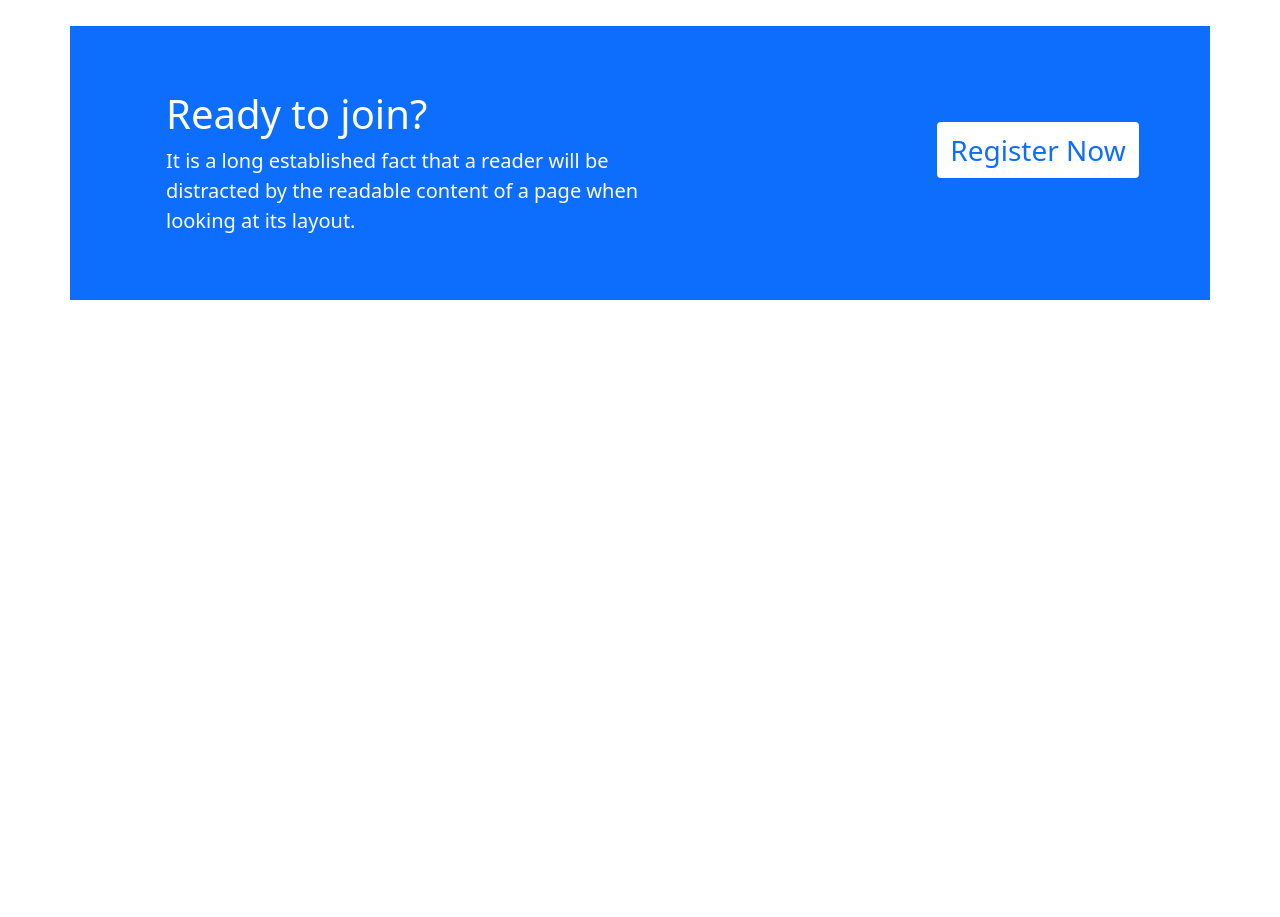
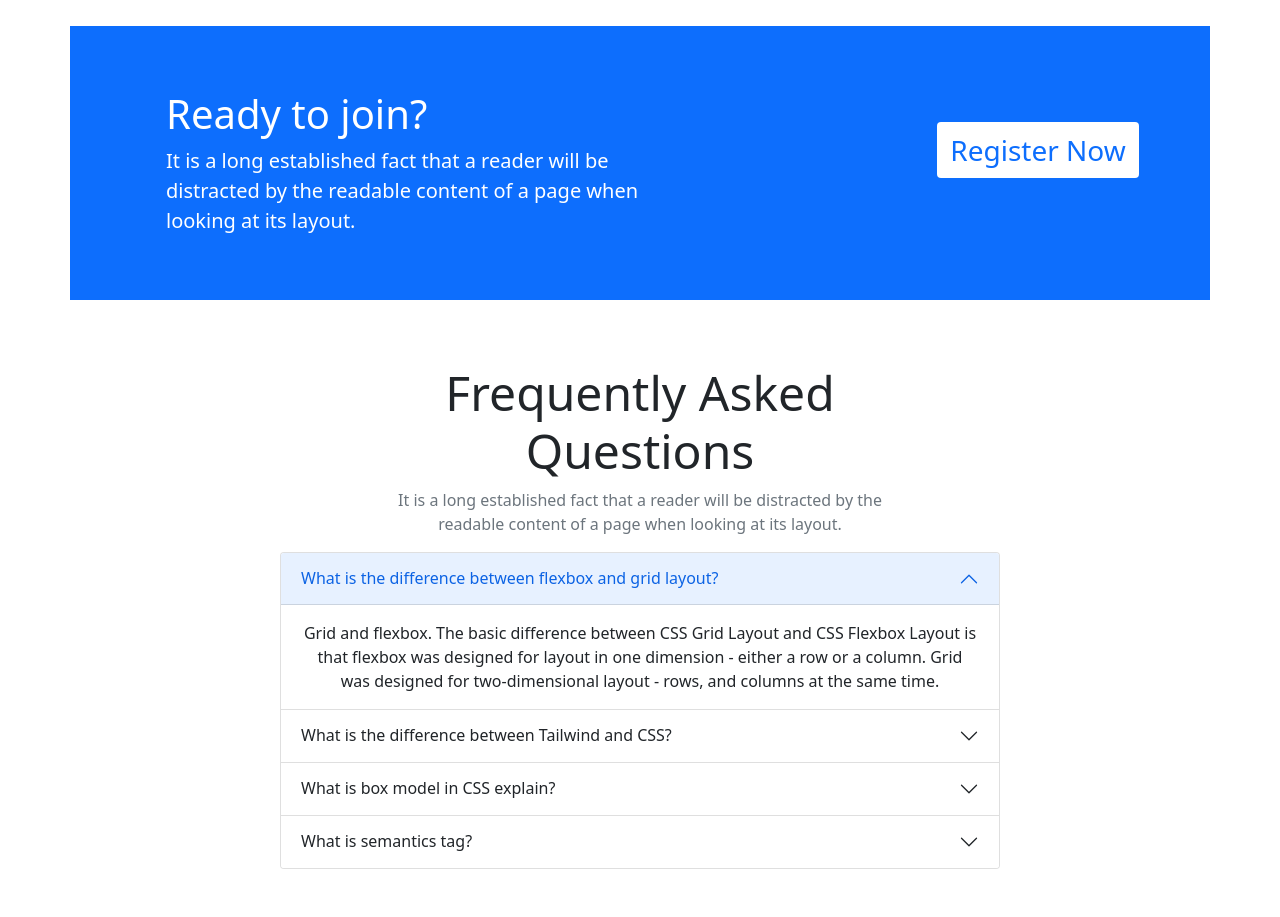
Before and after one commit to gajijakirhussain/assignment-3, a plain HTML site: page index.html in a window 1280 px wide. Shown: the part 2068-2985 px from the top of the page. Before the commit the page ends 2368 px from the top, so only its background shows below. Drawn offline with nearby package versions, Linux system fonts and the light colour scheme.

Commit message:
accordion section added in my project

```diff
--- a/index.html
+++ b/index.html
@@ -247,6 +247,86 @@
                 </div>
             </div>
         </section>
+        <section>
+            <div class="container">
+                <div class="row col-lg-8 col-md-12 col-sm-12 m-auto text-center py-5 mt-3">
+                    <div class="w-75 m-auto">
+                        <h1 class="display-5">Frequently Asked Questions</h1>
+                        <p class="text-secondary">It is a long established fact that a reader will be distracted by the
+                            readable
+                            content of a page when looking at its layout.</p>
+                    </div>
+                    <div class="accordion" id="accordionExample">
+                        <div class="accordion-item">
+                            <h2 class="accordion-header" id="headingOne">
+                                <button class="accordion-button" type="button" data-bs-toggle="collapse"
+                                    data-bs-target="#collapseOne" aria-expanded="true" aria-controls="collapseOne">
+                                    What is the difference between flexbox and grid layout?
+                                </button>
+                            </h2>
+                            <div id="collapseOne" class="accordion-collapse collapse show" aria-labelledby="headingOne"
+                                data-bs-parent="#accordionExample">
+                                <div class="accordion-body">
+                                    Grid and flexbox. The basic difference between CSS Grid Layout and CSS Flexbox
+                                    Layout is that flexbox was designed for layout in one dimension - either a row or a
+                                    column. Grid was designed for two-dimensional layout - rows, and columns at the same
+                                    time.
+                                </div>
+                            </div>
+                        </div>
+                        <div class="accordion-item">
+                            <h2 class="accordion-header" id="headingTwo">
+                                <button class="accordion-button collapsed" type="button" data-bs-toggle="collapse"
+                                    data-bs-target="#collapseTwo" aria-expanded="false" aria-controls="collapseTwo">
+                                    What is the difference between Tailwind and CSS?
+                                </button>
+                            </h2>
+                            <div id="collapseTwo" class="accordion-collapse collapse" aria-labelledby="headingTwo"
+                                data-bs-parent="#accordionExample">
+                                <div class="accordion-body">
+                                    Tailwind CSS is a utility-based framework based on CSS. It provides a catalog of CSS
+                                    classes that makes the process of styling more convenient. Tailwind is not a UI Kit
+                                    like Bootstrap, Foundation, or Bulma. It does not provide ready-made design blocks.
+                                </div>
+                            </div>
+                        </div>
+                        <div class="accordion-item">
+                            <h2 class="accordion-header" id="headingThree">
+                                <button class="accordion-button collapsed" type="button" data-bs-toggle="collapse"
+                                    data-bs-target="#collapseThree" aria-expanded="false" aria-controls="collapseThree">
+                                    What is box model in CSS explain?
+                                </button>
+                            </h2>
+                            <div id="collapseThree" class="accordion-collapse collapse" aria-labelledby="headingThree"
+                                data-bs-parent="#accordionExample">
+                                <div class="accordion-body">
+                                    A box in CSS consists of a content area, which is where any text, images, or other
+                                    HTML elements are displayed. This is optionally surrounded by padding, a border, and
+                                    a margin, on one or more sides. The box model describes how these elements work
+                                    together to create a box as displayed by CSS
+                                </div>
+                            </div>
+                        </div>
+                        <div class="accordion-item">
+                            <h2 class="accordion-header" id="headingThree">
+                                <button class="accordion-button collapsed" type="button" data-bs-toggle="collapse"
+                                    data-bs-target="#collapseThree" aria-expanded="false" aria-controls="collapseThree">
+                                    What is semantics tag?
+                                </button>
+                            </h2>
+                            <div id="collapseThree" class="accordion-collapse collapse" aria-labelledby="headingThree"
+                                data-bs-parent="#accordionExample">
+                                <div class="accordion-body">
+                                    The HTML semantics refers to the tags that provide meaning to an HTML page rather
+                                    than just presentation. It makes HTML more comprehensible by better defining the
+                                    different sections and layout of web pages.
+                                </div>
+                            </div>
+                        </div>
+                    </div>
+                </div>
+            </div>
+        </section>
     </main>
 
     <!-- main section end -->
--- a/style.css
+++ b/style.css
@@ -35,6 +35,10 @@
         bottom: 0;
     }
 
+    .col-md-4 img {
+        height: 250px;
+    }
+
     .discover .col-md-8 {
         width: 100%;
         position: absolute;
```
